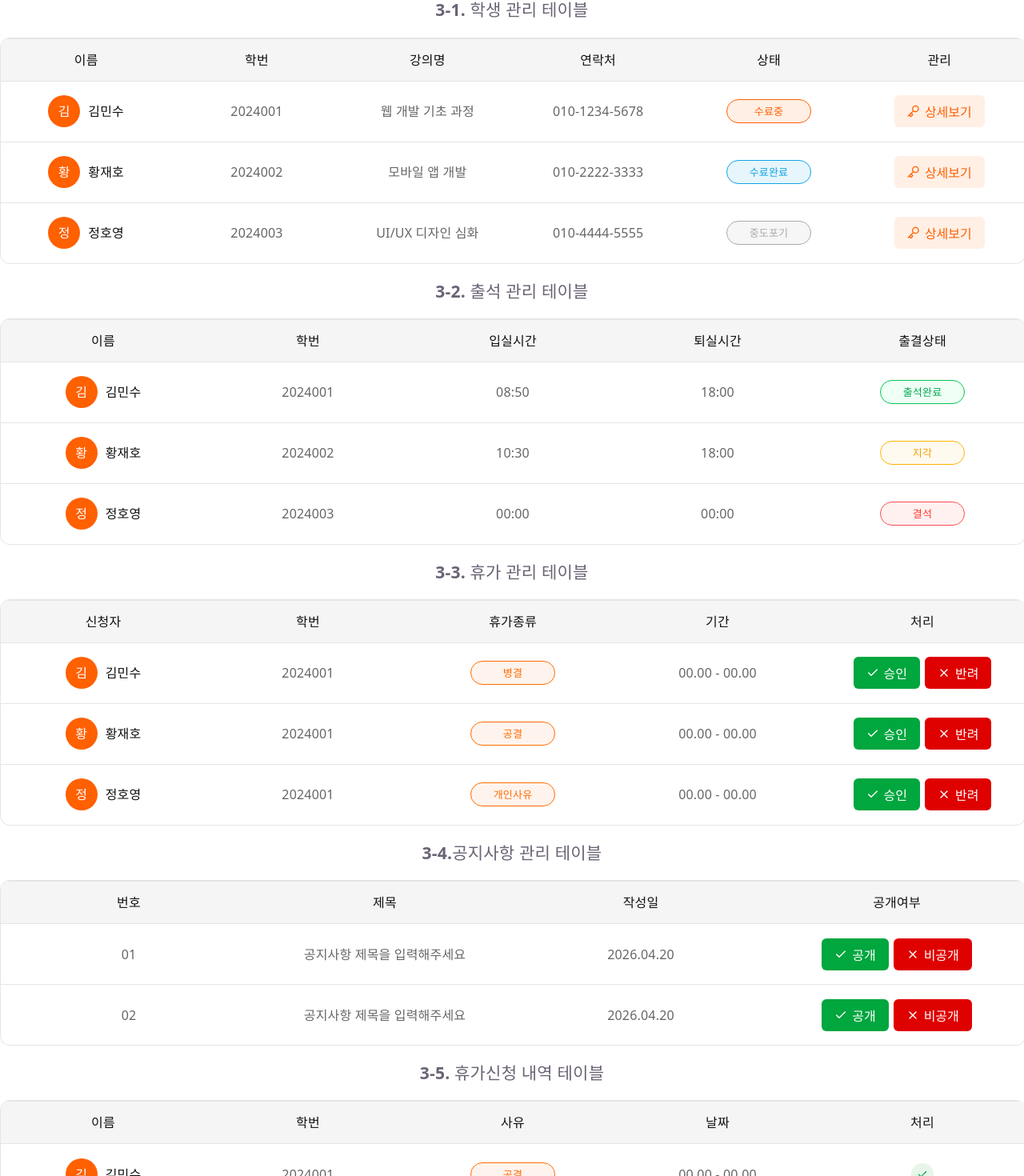
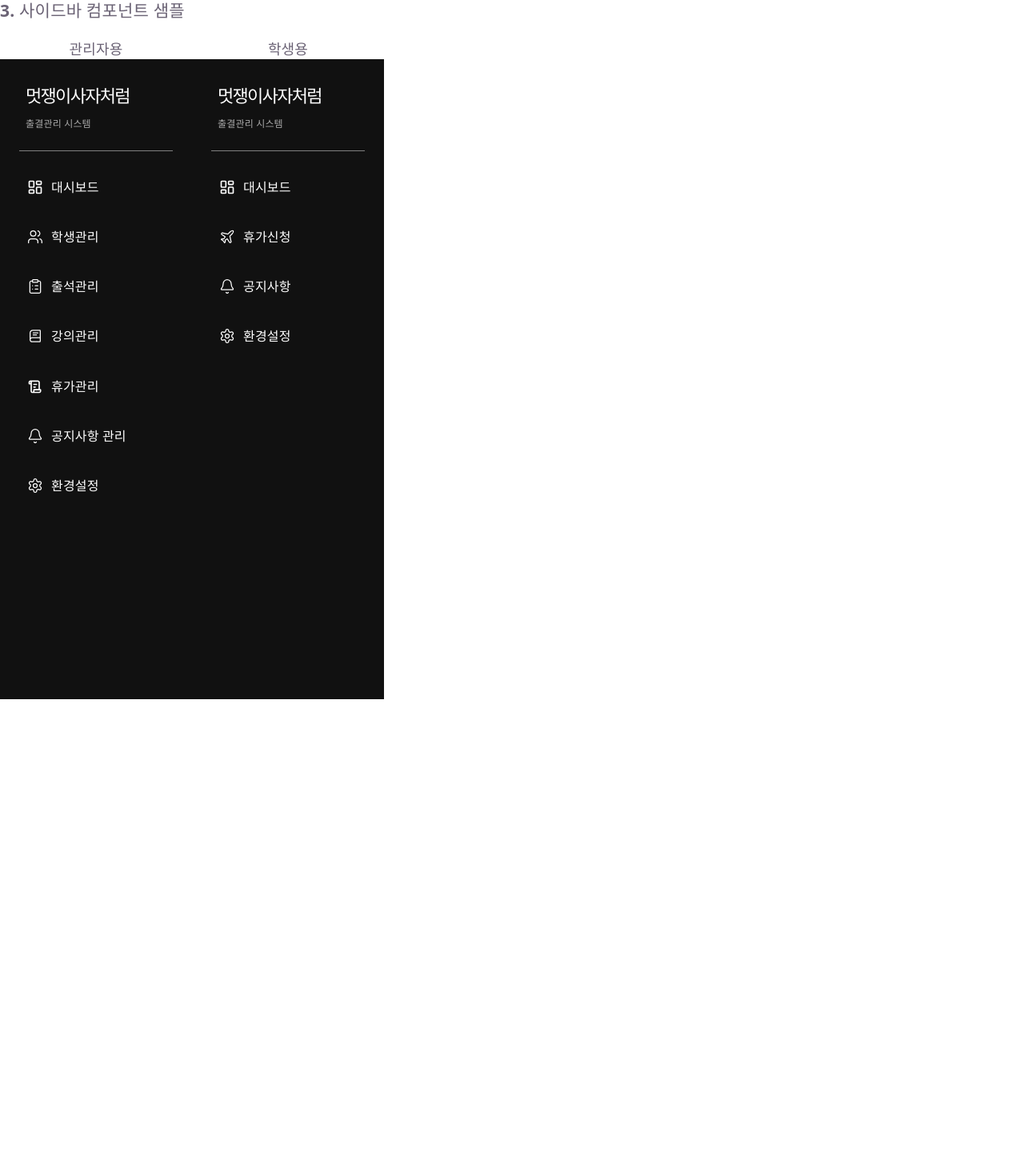
Before and after one commit to FRONTENDBOOTCAMP-16th/final-project-team1, a React (Vite) app in the folder frontend/: page /sample/Samplepage in a window 1280 px wide. Shown: the part 368-1838 px from the top of the page at 80% size. After the commit the page ends 1242 px from the top, so only its background shows below. Built offline with nearby package versions, Linux system fonts and the light colour scheme; a web font is replaced by a local one.

Commit message:
refector: 공통 컴포넌트 사이드바 업데이트

```diff
--- a/frontend/src/pages/sample/Samplepage.tsx
+++ b/frontend/src/pages/sample/Samplepage.tsx
@@ -2,135 +2,12 @@ import DatePicker from '../../components/common/datePicker'
 import { Header, Button } from '../../components'
 import { Plus, Search, Trash, SquarePen, X, Check, Key } from 'lucide-react'
 import { useState } from 'react'
+import Sidebar from '../../components/common/sidebar/Sidebar'
 
-import Table, { type TableColumn } from '../../components/common/table'
-import S from '../../components/common/table/table.module.css'
-
-type StudentStatus = '수료중' | '수료완료' | '중도포기'
-type AttendanceStatus = '출석완료' | '지각' | '결석'
-type VacationType = '병결' | '공결' | '개인사유'
-type VacationResultStatus = '승인' | '반려'
-
-
-type Student = {
-  name: string
-  studentNo: string
-  course: string
-  phone: string
-  status: StudentStatus
-}
-
-type Attendance = {
-  name: string
-  studentNo: string
-  enterTime: string
-  leaveTime: string
-  attendanceStatus: AttendanceStatus
-}
-
-type Vacation = {
-  name: string
-  studentNo: string
-  vacationType: VacationType
-  period: string
-}
-
-type Notice = {
-  no: string
-  title: string
-  createdAt: string
-  isPublic: boolean
-}
-
-type VacationHistory = {
-  name: string
-  studentNo: string
-  reason: '병결' | '공결' | '개인사유'
-  period: string
-  status: VacationResultStatus
-}
-
-const studentStatusMap = {
-  수료중: {
-    label: '수료중',
-    className: S.statusProgress,
-  },
-  수료완료: {
-    label: '수료완료',
-    className: S.statusComplete,
-  },
-  중도포기: {
-    label: '중도포기',
-    className: S.statusDrop,
-  },
-}
-
-const attendanceStatusMap = {
-  출석완료: {
-    label: '출석완료',
-    className: S.attendanceComplete,
-  },
-  지각: {
-    label: '지각',
-    className: S.attendanceLate,
-  },
-  결석: {
-    label: '결석',
-    className: S.attendanceAbsent,
-  },
-}
-
-const vacationTypeMap = {
-  병결: {
-    label: '병결',
-    className: S.vacationSick,
-  },
-  공결: {
-    label: '공결',
-    className: S.vacationOfficial,
-  },
-  개인사유: {
-    label: '개인사유',
-    className: S.vacationPersonal,
-  },
-}
-
-const noticeColumns: TableColumn<Notice>[] = [
-  { key: 'no', header: '번호' },
-  { key: 'title', header: '제목' },
-  { key: 'createdAt', header: '작성일' },
+export default function LoginPage() {
   {
-    key: 'isPublic',
-    header: '공개여부',
-    render: (row) => (
-      <div className={S.actionBox}>
-        <Button type="button" variant="active">
-          <Check size={16} />
-          공개
-        </Button>
-
-        <Button type="button" variant="inactive">
-          <X size={16} />
-          비공개
-        </Button>
-      </div>
-    ),
-  },
-]
-
-const resultStatusMap = {
-  승인: {
-    icon: <Check size={14} />,
-    className: S.resultSuccess,
-  },
-  반려: {
-    icon: <X size={14} />,
-    className: S.resultReject,
-  },
-}
-
-export default function Samplepage() {
-  {/* 달력컴포넌트: Datepicker */}
+    /* 달력컴포넌트: Datepicker */
+  }
   const [startDate, setStartDate] = useState<Date | null>(null)
   const [endDate, setEndDate] = useState<Date | null>(null)
 
@@ -138,250 +15,19 @@ export default function Samplepage() {
     setStartDate(date)
     setEndDate(null)
   }
-  {/* //달력컴포넌트: Datepicker */}
-
-  const studentColumns: TableColumn<Student>[] = [
-    {
-      key: 'name',
-      header: '이름',
-      render: (row) => (
-        <div className={S.nameBox}>
-          <span className={S.circle}>{row.name[0]}</span>
-          <span className={S.tit}>{row.name}</span>
-        </div>
-      ),
-    },
-    { key: 'studentNo', header: '학번' },
-    { key: 'course', header: '강의명' },
-    { key: 'phone', header: '연락처' },
-    {
-      key: 'status',
-      header: '상태',
-      render: (row) => {
-        const status = studentStatusMap[row.status]
-
-        return <span className={`${S.statusBadge} ${status.className}`}>{status.label}</span>
-      },
-    },
-    {
-      key: 'detail',
-      header: '관리',
-      render: () => (
-        <Button type="button" variant="detail">
-          <Key size={16} />
-          상세보기
-        </Button>
-      ),
-    },
-  ]
-
-  const attendanceColumns: TableColumn<Attendance>[] = [
-    {
-      key: 'name',
-      header: '이름',
-      render: (row) => (
-        <div className={S.nameBox}>
-          <span className={S.circle}>{row.name[0]}</span>
-          <span className={S.tit}>{row.name}</span>
-        </div>
-      ),
-    },
-    { key: 'studentNo', header: '학번' },
-    { key: 'enterTime', header: '입실시간' },
-    { key: 'leaveTime', header: '퇴실시간' },
-    {
-      key: 'attendanceStatus',
-      header: '출결상태',
-      render: (row) => {
-        const status = attendanceStatusMap[row.attendanceStatus]
-
-        return <span className={`${S.statusBadge} ${status.className}`}>{status.label}</span>
-      },
-    },
-  ]
-
-  const vacationColumns: TableColumn<Vacation>[] = [
-    {
-      key: 'name',
-      header: '신청자',
-      render: (row) => (
-        <div className={S.nameBox}>
-          <span className={S.circle}>{row.name[0]}</span>
-          <span className={S.tit}>{row.name}</span>
-        </div>
-      ),
-    },
-    { key: 'studentNo', header: '학번' },
-    {
-      key: 'vacationType',
-      header: '휴가종류',
-      render: (row) => {
-        const vacation = vacationTypeMap[row.vacationType]
-
-        return <span className={`${S.statusBadge} ${vacation.className}`}>{vacation.label}</span>
-      },
-    },
-    { key: 'period', header: '기간' },
-    {
-      key: 'action',
-      header: '처리',
-      render: () => (
-        <div className={S.actionBox}>
-          <Button type="button" variant="active">
-            <Check size={16} />
-            승인
-          </Button>
-
-          <Button type="button" variant="inactive">
-            <X size={16} />
-            반려
-          </Button>
-        </div>
-      ),
-    },
-  ]
-
-  const historyColumns: TableColumn<VacationHistory>[] = [
-    {
-      key: 'name',
-      header: '이름',
-      render: (row) => (
-        <div className={S.nameBox}>
-          <span className={S.circle}>{row.name[0]}</span>
-          <span className={S.tit}>{row.name}</span>
-        </div>
-      ),
-    },
-    { key: 'studentNo', header: '학번' },
-    {
-      key: 'reason',
-      header: '사유',
-      render: (row) => {
-        const type = vacationTypeMap[row.reason]
-
-        return <span className={`${S.statusBadge} ${type.className}`}>{row.reason}</span>
-      },
-    },
-    { key: 'period', header: '날짜' },
-    {
-      key: 'status',
-      header: '처리',
-      render: (row) => {
-        const result = resultStatusMap[row.status]
-
-        return <span className={`${S.resultIcon} ${result.className}`}>{result.icon}</span>
-      },
-    },
-  ]
-
-  const studentData: Student[] = [
-    {
-      name: '김민수',
-      studentNo: '2024001',
-      course: '웹 개발 기초 과정',
-      phone: '010-1234-5678',
-      status: '수료중',
-    },
-    {
-      name: '황재호',
-      studentNo: '2024002',
-      course: '모바일 앱 개발',
-      phone: '010-2222-3333',
-      status: '수료완료',
-    },
-    {
-      name: '정호영',
-      studentNo: '2024003',
-      course: 'UI/UX 디자인 심화',
-      phone: '010-4444-5555',
-      status: '중도포기',
-    },
-  ]
-
-  const attendanceData: Attendance[] = [
-    {
-      name: '김민수',
-      studentNo: '2024001',
-      enterTime: '08:50',
-      leaveTime: '18:00',
-      attendanceStatus: '출석완료',
-    },
-    {
-      name: '황재호',
-      studentNo: '2024002',
-      enterTime: '10:30',
-      leaveTime: '18:00',
-      attendanceStatus: '지각',
-    },
-    {
-      name: '정호영',
-      studentNo: '2024003',
-      enterTime: '00:00',
-      leaveTime: '00:00',
-      attendanceStatus: '결석',
-    },
-  ]
-
-  const vacationData: Vacation[] = [
-    {
-      name: '김민수',
-      studentNo: '2024001',
-      vacationType: '병결',
-      period: '00.00 - 00.00',
-    },
-    {
-      name: '황재호',
-      studentNo: '2024001',
-      vacationType: '공결',
-      period: '00.00 - 00.00',
-    },
-    {
-      name: '정호영',
-      studentNo: '2024001',
-      vacationType: '개인사유',
-      period: '00.00 - 00.00',
-    },
-  ]
-
-  const noticeData: Notice[] = [
-    {
-      no: '01',
-      title: '공지사항 제목을 입력해주세요',
-      createdAt: '2026.04.20',
-      isPublic: true,
-    },
-    {
-      no: '02',
-      title: '공지사항 제목을 입력해주세요',
-      createdAt: '2026.04.20',
-      isPublic: false,
-    },
-  ]
-
-  const historyData: VacationHistory[] = [
-    {
-      name: '김민수',
-      studentNo: '2024001',
-      reason: '공결',
-      period: '00.00 - 00.00',
-      status: '승인',
-    },
-    {
-      name: '황재호',
-      studentNo: '2024001',
-      reason: '병결',
-      period: '00.00 - 00.00',
-      status: '반려',
-    },
-  ]
+  {
+    /* //달력컴포넌트: Datepicker */
+  }
 
   return (
     <div>
       <Header />
+      {/* // 헤더 컴포넌트 */}
 
       {/* 달력컴포넌트: Datepicker */}
       <h3>1. 달력 컴포넌트 샘플</h3>
       <div style={{ display: 'flex', gap: '10px', alignItems: 'center' }}>
+        {/* DatePicker는 width:100% 기준, 실제 크기는 부모에서 제어 */}
         <DatePicker value={startDate} onChange={handleStartChange} placeholder="0000-00-00" />
         <span>-</span>
         <DatePicker
@@ -414,32 +60,41 @@ export default function Samplepage() {
         <Search size={16} />
         검색
       </Button>
-
+      <Button variant="dark">
+        <Key size={16} />
+        비밀번호 변경
+      </Button>
+      <Button variant="success">출석</Button>
+      <Button variant="warning">지각</Button>
+      <Button variant="error">결석</Button>
+      <Button variant="blank">전체</Button>
       <Button variant="active">
         <Check size={16} />
         승인
       </Button>
-
       <Button variant="inactive">
         <X size={16} />
         비승인
       </Button>
-      {/* //공통 버튼 컴포넌트: lucied-react */}
+      <Button variant="detail">
+        <Key size={16} />
+        상세보기
+      </Button>
 
-      <h3>3-1. 학생 관리 테이블</h3>
-      <Table columns={studentColumns} data={studentData} />
+      {/* 사이드바 컴포넌트 */}
+      <h3 style={{ textAlign: 'left' }}>3. 사이드바 컴포넌트 샘플</h3>
 
-      <h3>3-2. 출석 관리 테이블</h3>
-      <Table columns={attendanceColumns} data={attendanceData} />
-
-      <h3>3-3. 휴가 관리 테이블</h3>
-      <Table columns={vacationColumns} data={vacationData} />
-
-      <h3>3-4.공지사항 관리 테이블</h3>
-      <Table columns={noticeColumns} data={noticeData} />
-
-      <h3>3-5. 휴가신청 내역 테이블</h3>
-      <Table columns={historyColumns} data={historyData} />
+      <div style={{ display: 'flex' }}>
+        <div>
+          <strong>관리자용</strong>
+          <Sidebar role="admin" />
+        </div>
+        <div>
+          <strong>학생용</strong>
+          <Sidebar role="student" />
+        </div>
+      </div>
+      {/* //사이드바 컴포넌트 */}
     </div>
   )
 }
```
